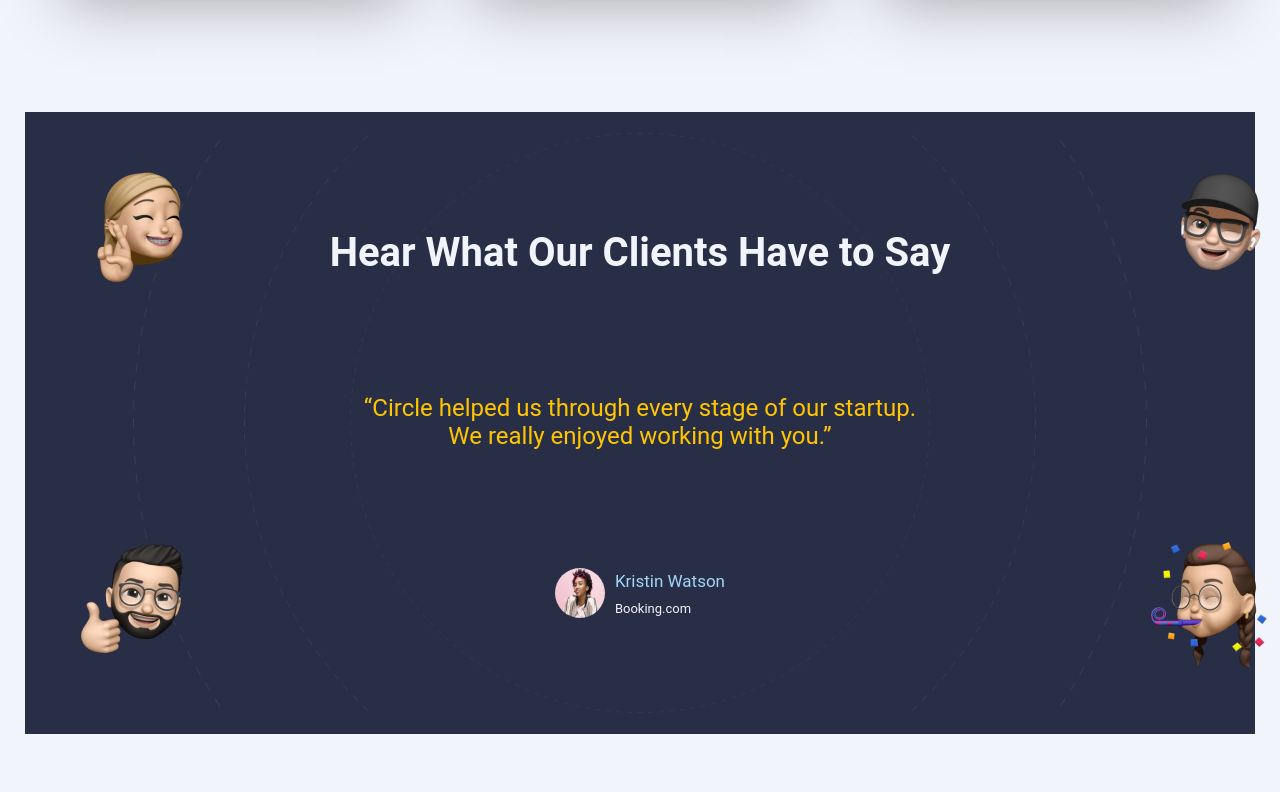
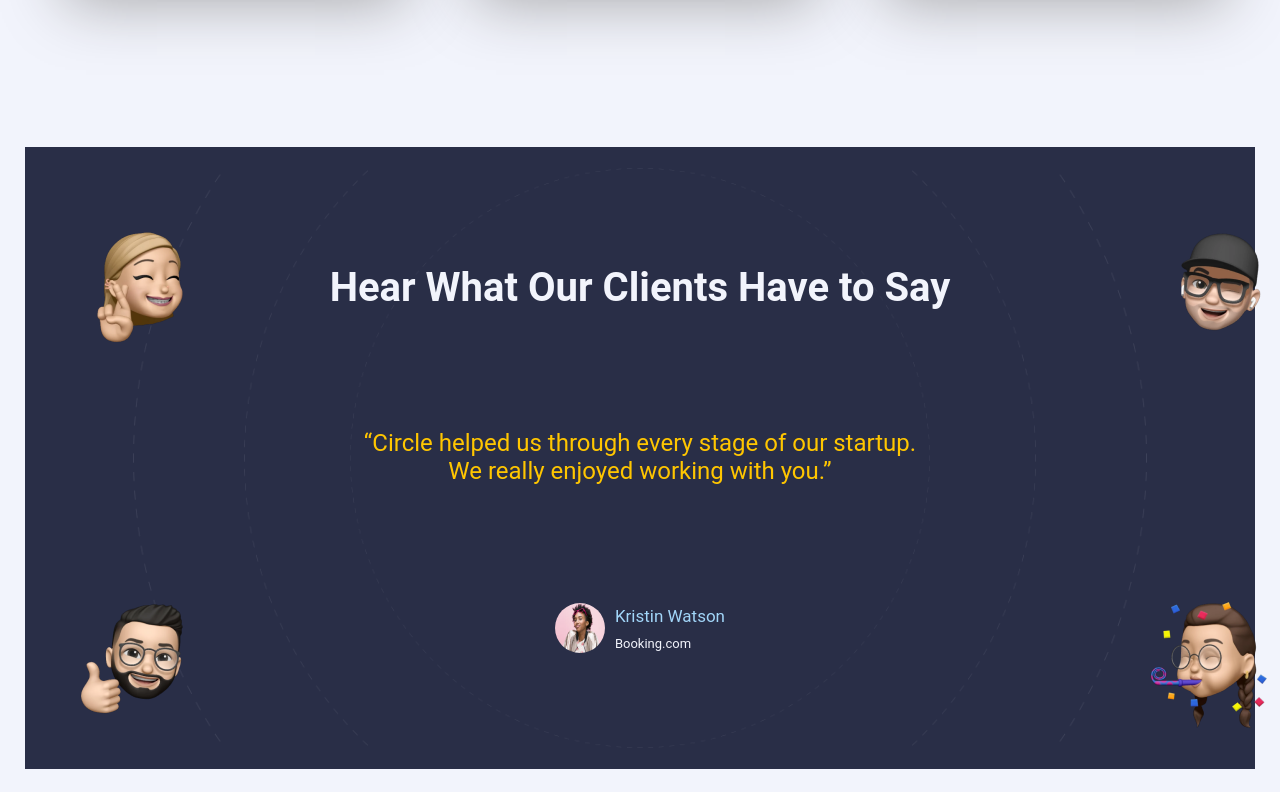
Before and after one commit to diegochiola/WEB-midTerm-Project, a plain HTML site: page html/homepage.html in a window 1280 px wide. Shown: the part 1648-2440 px from the top of the page. Drawn offline with Linux system fonts and the light colour scheme.

Commit message:
Adjustment in spacing between sectiosn

```diff
--- a/css/style.css
+++ b/css/style.css
@@ -224,7 +224,7 @@ body {
   align-items: center;
   height: 622px;
   max-width: 100vw;
-  margin: 25px 25px;
+  margin: 60px 25px;
   flex-direction: column;
 }
 .testimonial h3 {
@@ -276,22 +276,22 @@ body {
 }
 #emoji-1 {
   position: absolute;
-  top: 1800px;
+  top: 1860px;
   left: 60px;
 }
 #emoji-2 {
   position: absolute;
-  top: 1800px;
+  top: 1860px;
   left: 1140px;
 }
 #emoji-3 {
   position: absolute;
-  top: 2170px;
+  top: 2230px;
   left: 60px;
 }
 #emoji-4 {
   position: absolute;
-  top: 2170px;
+  top: 2230px;
   left: 1140px;
 }
 
@@ -348,7 +348,7 @@ body {
     align-items: center;
     height: 500px;
     max-width: 100vw;
-    margin: 25px 25px;
+    margin: 60px 25px;
     flex-direction: column;
 }
 .contact h3{
```
